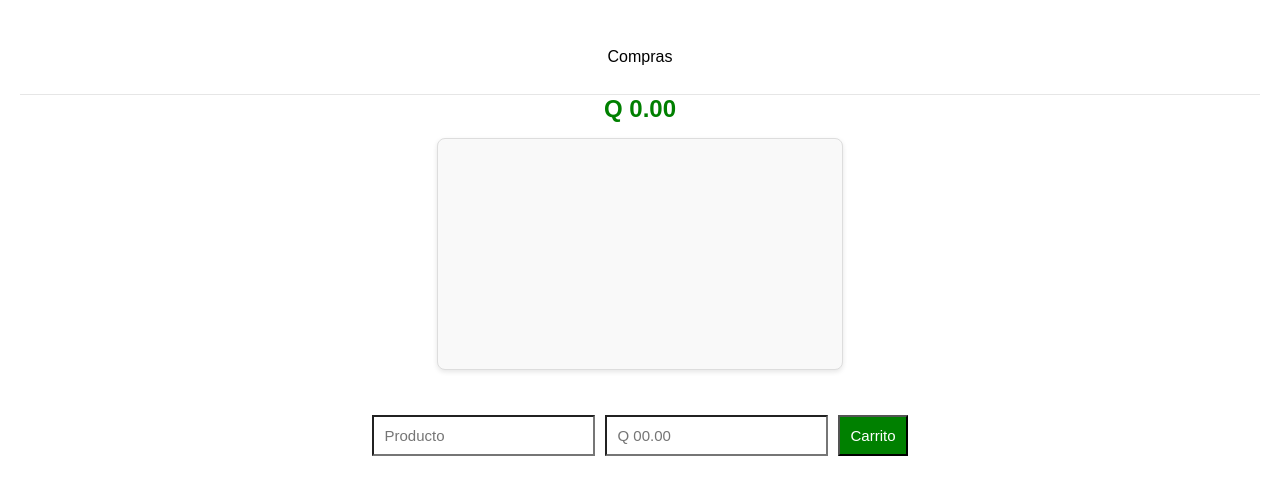
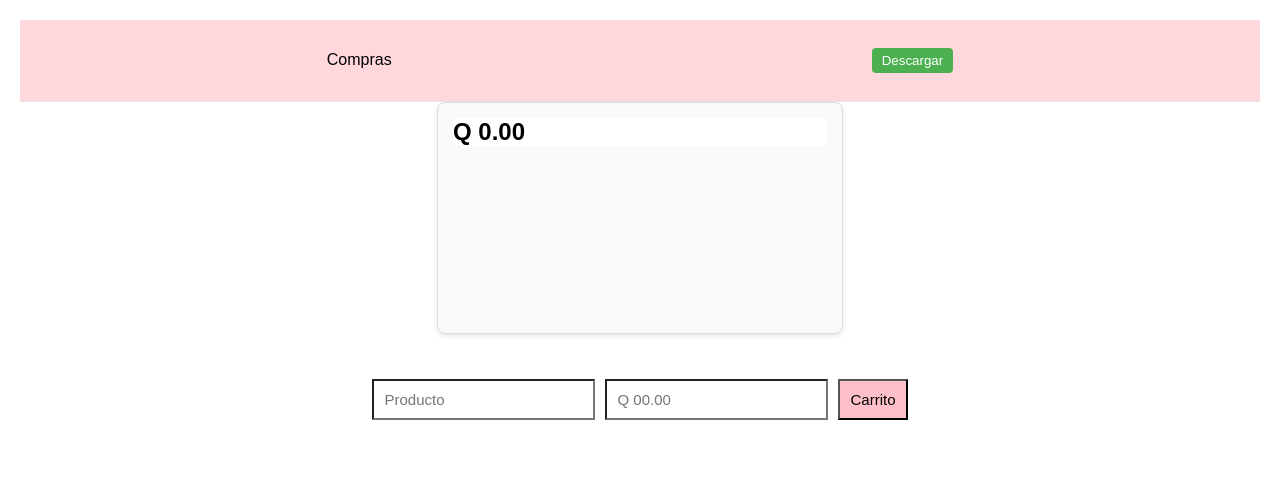
Before and after one commit to mar-lopez0/ListaDeCompras, a plain HTML site: page index.html in a window 1280 px wide. Drawn offline with nearby package versions, Linux system fonts and the light colour scheme.

Commit message:
Actualizado

```diff
--- /dev/null
+++ b/control/descargar.js
@@ -0,0 +1,12 @@
+function descargar(nombreContenedor) {
+    const div = document.getElementById(nombreContenedor);
+
+    html2canvas(div).then(canvas => {
+        const enlace = document.createElement('a');
+        enlace.href = canvas.toDataURL("descargas.png");
+        enlace.download = 'descargar.png';
+        enlace.click();
+    });
+}
+
+export { descargar };
--- a/formulario/formulario.js
+++ b/formulario/formulario.js
@@ -1,6 +1,7 @@
 import { agregarProductoSeccion } from '../seccion/seccion.js';
 
 function formulario() {
+
     const formulario = document.createElement('div');
     formulario.className = 'formulario-producto';
 
@@ -14,8 +15,8 @@ function formulario() {
 
     const boton = document.createElement('button');
     boton.textContent = 'Carrito';
-    boton.style.backgroundColor = 'green';
-    boton.style.color = 'white';
+    boton.style.backgroundColor = 'pink';
+    boton.style.color = 'black';
 
     boton.addEventListener('click', () => {
         const nombre = inputNombre.value.trim();
--- a/header/header.css
+++ b/header/header.css
@@ -9,10 +9,25 @@
     padding: 28px 0;
     text-align: center;
     border-bottom: 1px solid #e6e6e6;
+    background-color: rgb(255, 215, 221);
     }
 
     .Compras {
         font: 1.4em sans-serif;
         color: gray ;
         background-color:gray;
+        margin-left: -5rem;
     }
+    .btn-descargar {
+    margin-left: 30rem;
+    padding: 5px 10px;
+    background-color: #4CAF50;
+    color: white;
+    border: none;
+    border-radius: 4px;
+    cursor: pointer;
+}
+
+    .btn-descargar:hover {
+        background-color: #45a049;
+    }
--- a/header/header.js
+++ b/header/header.js
@@ -1,7 +1,19 @@
+import { descargar } from '../control/descargar.js';
+
 function header() {
     const header = document.createElement('header');
+
+    header.className = 'compras';
     header.textContent = 'Compras';
-    header.className = 'compras';
+
+    const botonDescarga = document.createElement('button');
+    botonDescarga.textContent = 'Descargar';
+    botonDescarga.className = 'btn-descargar';
+    botonDescarga.addEventListener('click', () => {
+        descargar('seccion-productos'); // ID del div a capturar
+    });
+
+    header.appendChild(botonDescarga);
     document.body.appendChild(header);
 }
 
--- a/index.html
+++ b/index.html
@@ -7,10 +7,13 @@
     <link rel="stylesheet" href="header/header.css">
     <link rel="stylesheet" href="formulario/formulario.css">
     <link rel="stylesheet" href="seccion/seccion.css">
+    <script src="https://cdnjs.cloudflare.com/ajax/libs/html2canvas/1.4.1/html2canvas.min.js"></script>
+
 </head>
 <body>
 
     <script type="module" src="main.js"></script>
 
+
 </body>
 </html>
--- a/main.js
+++ b/main.js
@@ -1,7 +1,17 @@
 import { header } from './header/header.js';
 import { formulario } from './formulario/formulario.js';
 import { seccion } from './seccion/seccion.js';
+import { descargar } from './control/descargar.js';
 
 header();
 seccion();
 formulario();
+descargar();
+
+
+// Agrega un contenedor para capturar
+const contenido = document.createElement('div');
+contenido.id = 'seccion-productos';
+
+contenido.style.padding = '20px';
+document.body.appendChild(contenido);
--- a/seccion/seccion.css
+++ b/seccion/seccion.css
@@ -13,8 +13,9 @@
     .precio {
     font-size: 24px;
     font-weight: bold;
-    color: green;
+    color: black;
     margin-bottom: 15px;
+
     }
 
     /* Contenedor de productos */
--- a/seccion/seccion.js
+++ b/seccion/seccion.js
@@ -3,6 +3,7 @@ let total = 0;
 function seccion() {
     const seccion = document.createElement('div');
     seccion.className = 'seccion-productos';
+    seccion.id = 'seccion-productos'; // ✅ ID necesario para la descarga
 
     // Mostrar total
     const precioTotal = document.createElement('div');
@@ -12,8 +13,9 @@ function seccion() {
     // Guardamos referencias para actualizar
     seccion.precioTotal = precioTotal;
 
-    document.body.appendChild(precioTotal); // Primero el total
-    document.body.appendChild(seccion);     // Después los productos
+    // ✅ Asegúrate de que el total esté dentro del contenedor
+    seccion.appendChild(precioTotal);      // Primero el total
+    document.body.appendChild(seccion);    // Después los productos
 
     return seccion;
 }
@@ -33,7 +35,7 @@ function agregarProductoSeccion(nombre, precio) {
     botonEliminar.style.backgroundColor = 'red';
     botonEliminar.style.color = 'white';
 
-    // Evento para eliminar producto
+    // Eliminar producto
     botonEliminar.addEventListener('click', () => {
         seccion.removeChild(producto);
         total -= precio; // restamos el precio
@@ -41,7 +43,7 @@ function agregarProductoSeccion(nombre, precio) {
         precioTotal.textContent = `Q ${total.toFixed(2)}`;
     });
 
-    // Agregamos el botón al producto
+    // Botón al producto
     producto.appendChild(botonEliminar);
 
     // Agregamos el producto a la sección
@@ -53,5 +55,6 @@ function agregarProductoSeccion(nombre, precio) {
     precioTotal.textContent = `Q ${total.toFixed(2)}`;
 }
 
+
 export { seccion };
 export { agregarProductoSeccion };
```
Also changed, not shown: control/localStorage.js (added, +18 -0 lines), assets/descarga.png (added), control/descargar.css (added).
